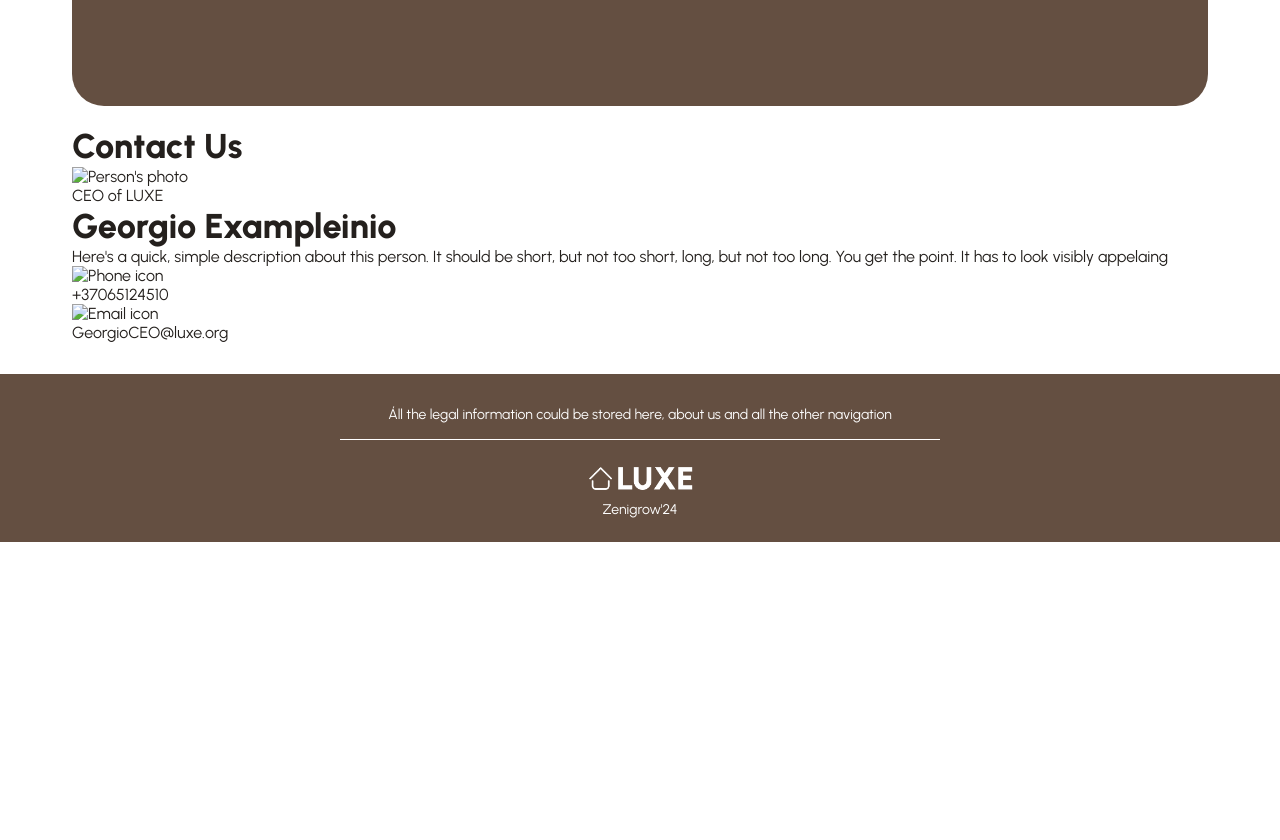
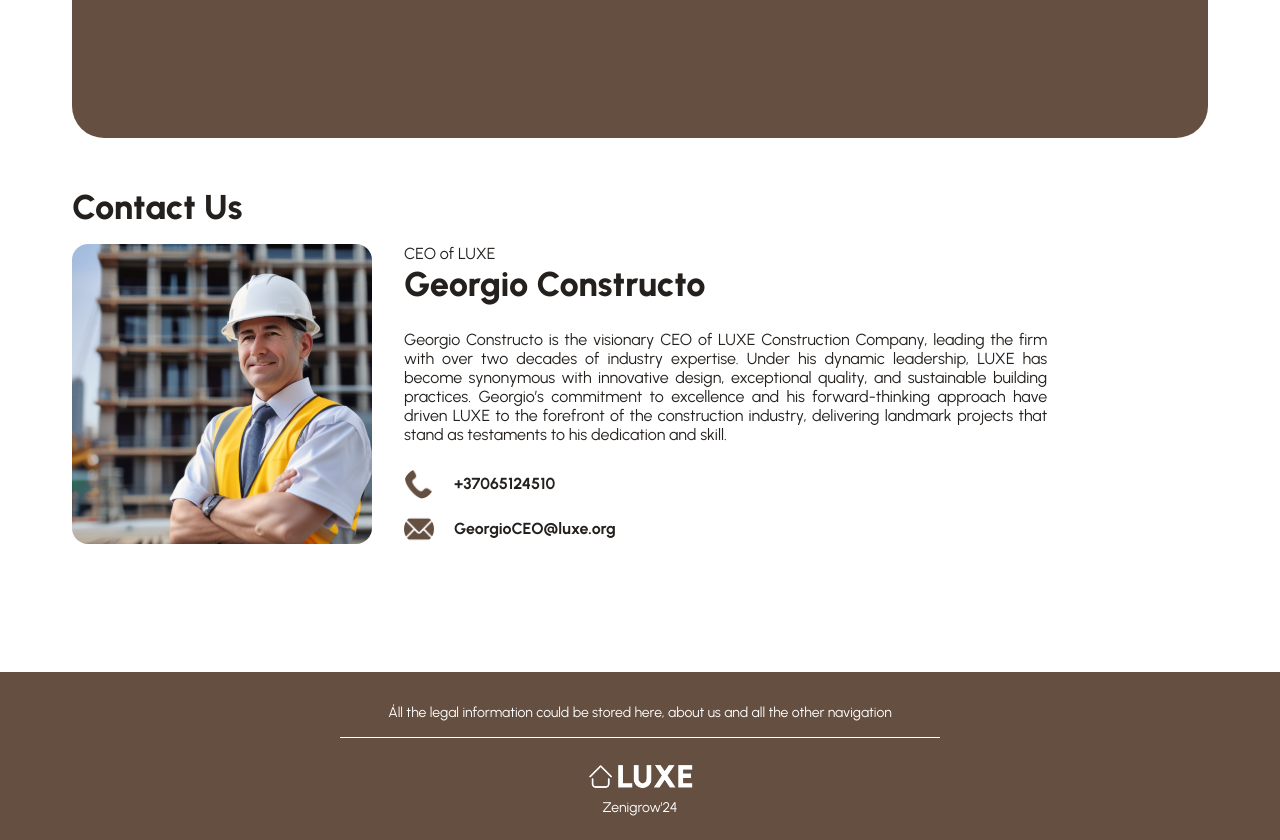
Before and after one commit to Aurims999/Workshop, a plain HTML site: page index.html in a window 1280 px wide. Shown: the part 1560-2400 px from the top of the page. Before the commit the page ends 2102 px from the top, so only its background shows below. Drawn offline with Linux system fonts and the light colour scheme.

Commit message:
Created contact block

```diff
--- /dev/null
+++ b/components/contactBlock/contactBlock.css
@@ -0,0 +1,48 @@
+section.homePage-contactInfo {
+  height: fit-content;
+  margin: 3rem 0 8rem 0;
+
+  & .contactInfo-personBlock {
+    height: fit-content;
+
+    display: flex;
+    justify-content: start;
+    align-items: center;
+    gap: 2rem;
+
+    & img {
+      width: 300px;
+      aspect-ratio: 1/1;
+
+      border-radius: 16px;
+    }
+
+    & .personBlock-description {
+      display: flex;
+      flex-direction: column;
+      justify-content: space-between;
+      align-items: start;
+      align-self: stretch;
+
+      & .description-presentation {
+        width: 80%;
+        text-align: justify;
+      }
+
+      & .description-contacts {
+        display: flex;
+        align-items: center;
+        gap: 20px;
+
+        margin-top: 15px;
+
+        font-weight: bold;
+
+        & img {
+          width: 30px;
+          aspect-ratio: 1/1;
+        }
+      }
+    }
+  }
+}
--- a/index.css
+++ b/index.css
@@ -30,6 +30,8 @@ h2 {
   font-weight: 800;
   text-transform: capitalize;
 
+  margin-bottom: 16px;
+
   &.large {
     font-size: 4.5rem;
     color: var(--white__main);
--- a/index.html
+++ b/index.html
@@ -9,6 +9,7 @@
     <link rel="stylesheet" href="./components/header/header.css" />
     <link rel="stylesheet" href="./components/contentBlock/contentBlock.css" />
     <link rel="stylesheet" href="./components/infoBlocks/infoBlocks.css" />
+    <link rel="stylesheet" href="./components/contactBlock/contactBlock.css" />
     <link rel="stylesheet" href="./components/footer/footer.css" />
   </head>
   <body>
@@ -102,22 +103,35 @@
         <section class="homePage-contactInfo">
           <h2>Contact Us</h2>
           <div class="contactInfo-personBlock">
-            <img src="" alt="Person's photo" class="personBlock-image" />
+            <img
+              src="./assets/images/CEO.png"
+              alt="Person's photo"
+              class="personBlock-image"
+            />
             <div class="personBlock-description">
+              <div>
                 <p class="description-role">CEO of LUXE</p>
-              <h2 class="description-nameSurname">Georgio Exampleinio</h2>
+                <h2 class="description-nameSurname">Georgio Constructo</h2>
+              </div>
               <p class="description-presentation">
-                Here's a quick, simple description about this person. It should
-                be short, but not too short, long, but not too long. You get the
-                point. It has to look visibly appelaing
+                Georgio Constructo is the visionary CEO of LUXE Construction
+                Company, leading the firm with over two decades of industry
+                expertise. Under his dynamic leadership, LUXE has become
+                synonymous with innovative design, exceptional quality, and
+                sustainable building practices. Georgio’s commitment to
+                excellence and his forward-thinking approach have driven LUXE to
+                the forefront of the construction industry, delivering landmark
+                projects that stand as testaments to his dedication and skill.
               </p>
+              <div class="contacts">
                 <div class="description-contacts">
-                <img src="" alt="Phone icon" />
+                  <img src="./assets/icons/phone__brown.png" alt="Phone icon" />
                   <p>+37065124510</p>
                 </div>
                 <div class="description-contacts">
-                <img src="" alt="Email icon" />
+                  <img src="./assets/icons/email__brown.png" alt="Email icon" />
                   <p>GeorgioCEO@luxe.org</p>
+                </div>
               </div>
             </div>
           </div>
```
Also changed, not shown: assets/icons/email__brown.png (added), assets/icons/phone__brown.png (added). Lines whose indentation alone changed are shown as unchanged.
